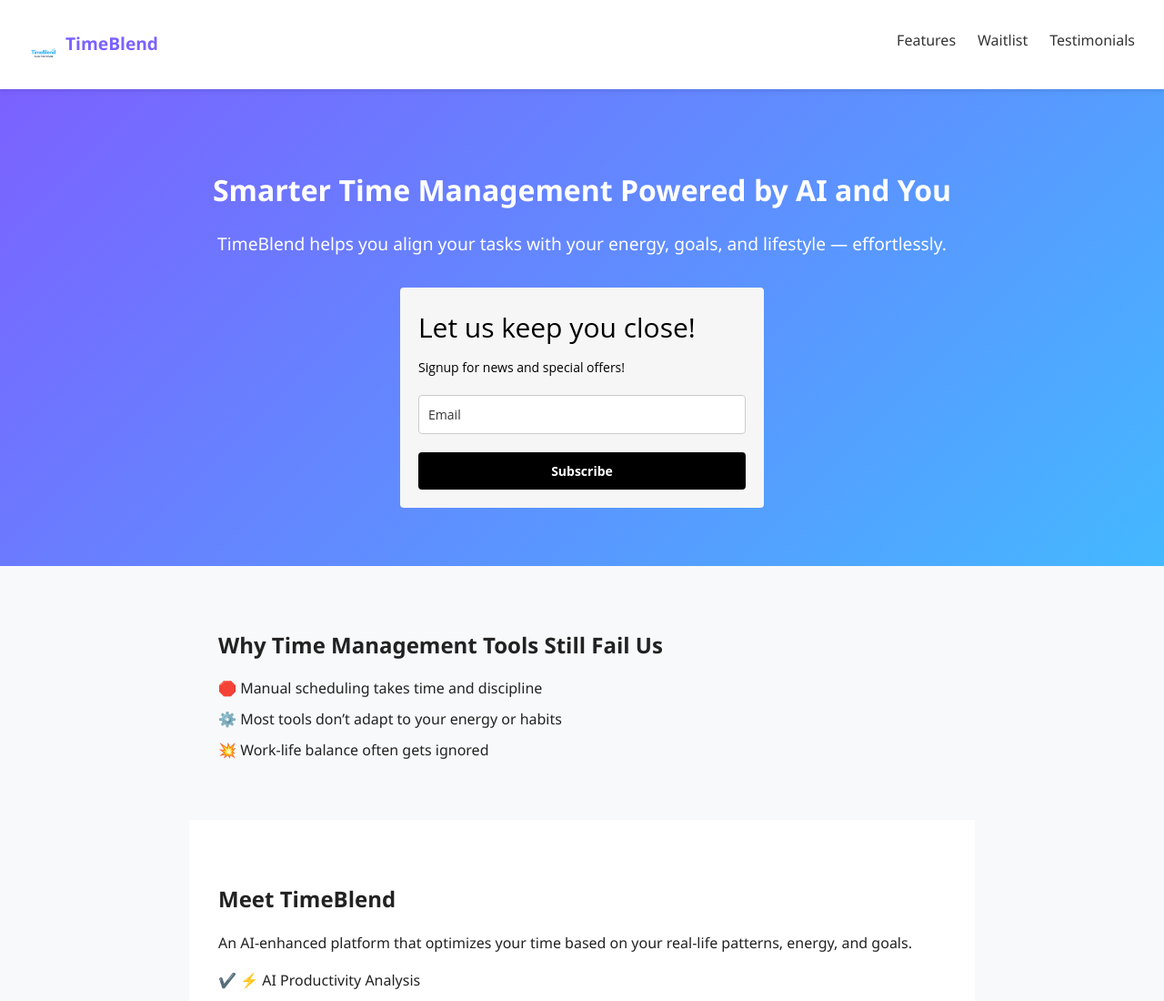
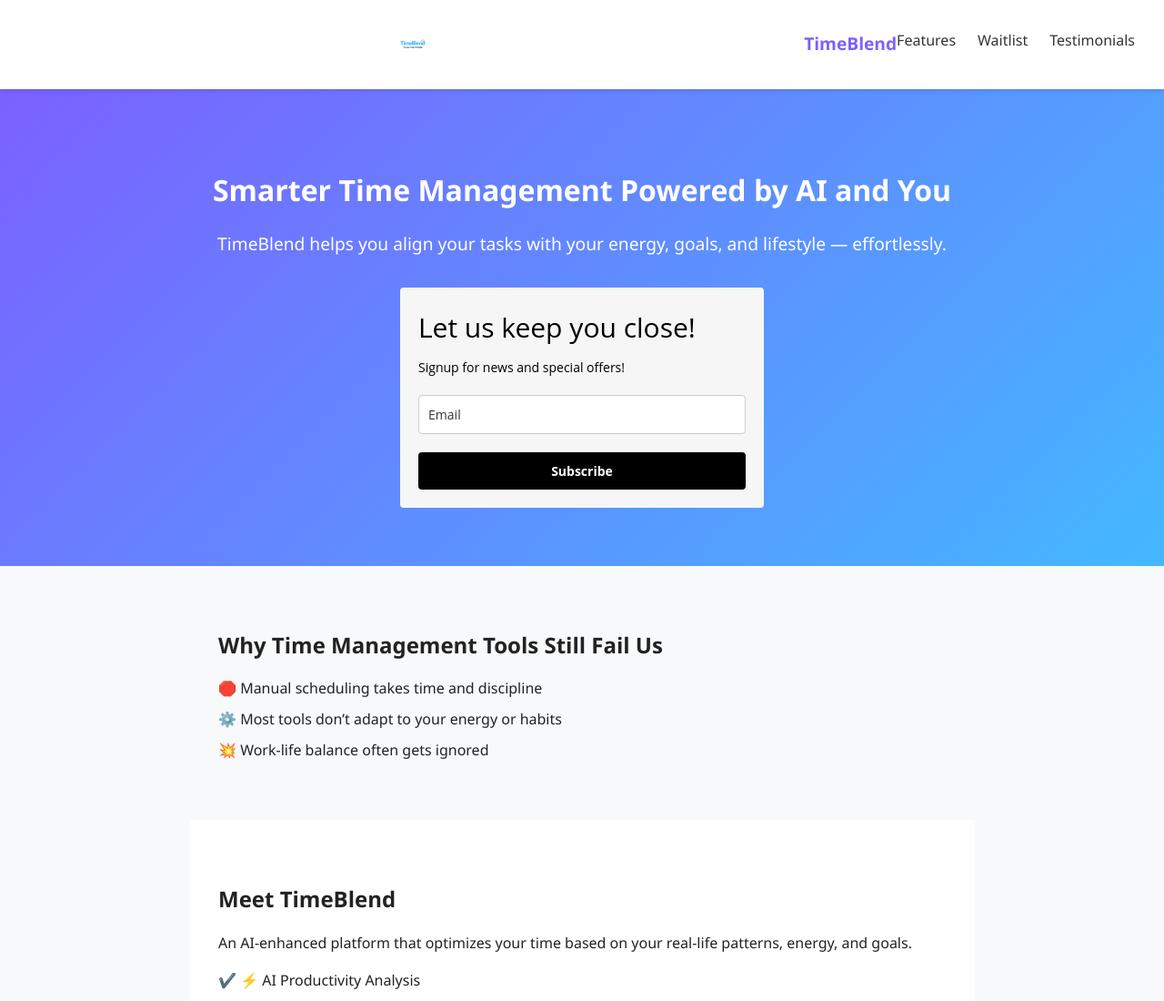
Before and after one commit to TimeBlendProject/TimeBlend, a plain HTML site: page index.html in a window 1280 px wide. Shown: the top 1100 px of the page at 91% size. Drawn offline with Linux system fonts and the light colour scheme; no server answers; a script that the page names is missing; a web font is replaced by a local one.

Commit message:
Update style.css

```diff
--- a/style.css
+++ b/style.css
@@ -184,21 +184,14 @@ blockquote footer {
   }
 }
 
-.logo {
-  display: block;
-  margin: 0 auto; /* Center horizontally */
-  max-width: 200px;
-  width: 60%;
-  height: auto;
-  padding-top: 10px;
-  transition: all 0.3s ease;
+.nav-logo {
+  text-align: center;
+  flex: 1;
 }
 
-/* Make it bigger on larger screens */
-@media screen and (min-width: 768px) {
-  .logo {
-    max-width: 250px;
-    width: 40%;
-    padding-top: 20px;
-  }
+.logo {
+  max-width: 150px;
+  height: auto;
+  display: block;
+  margin: 0 auto;
 }
```
